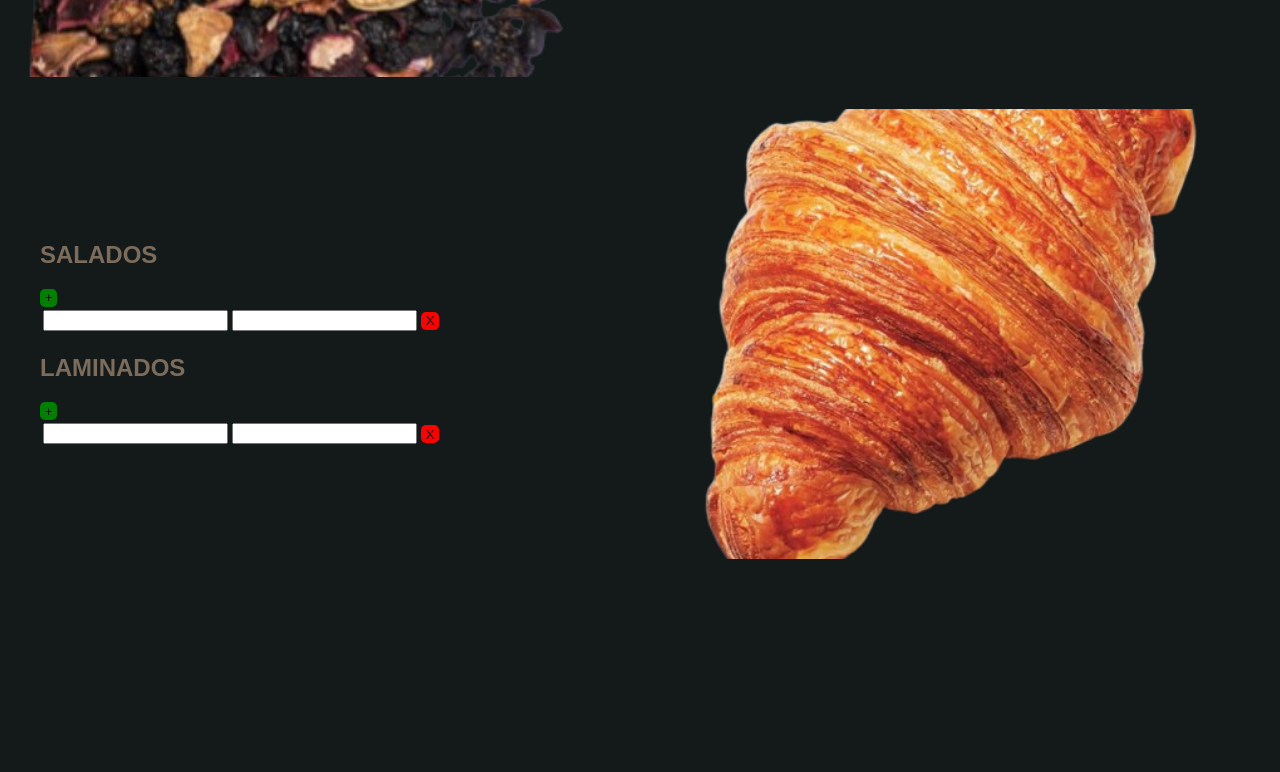
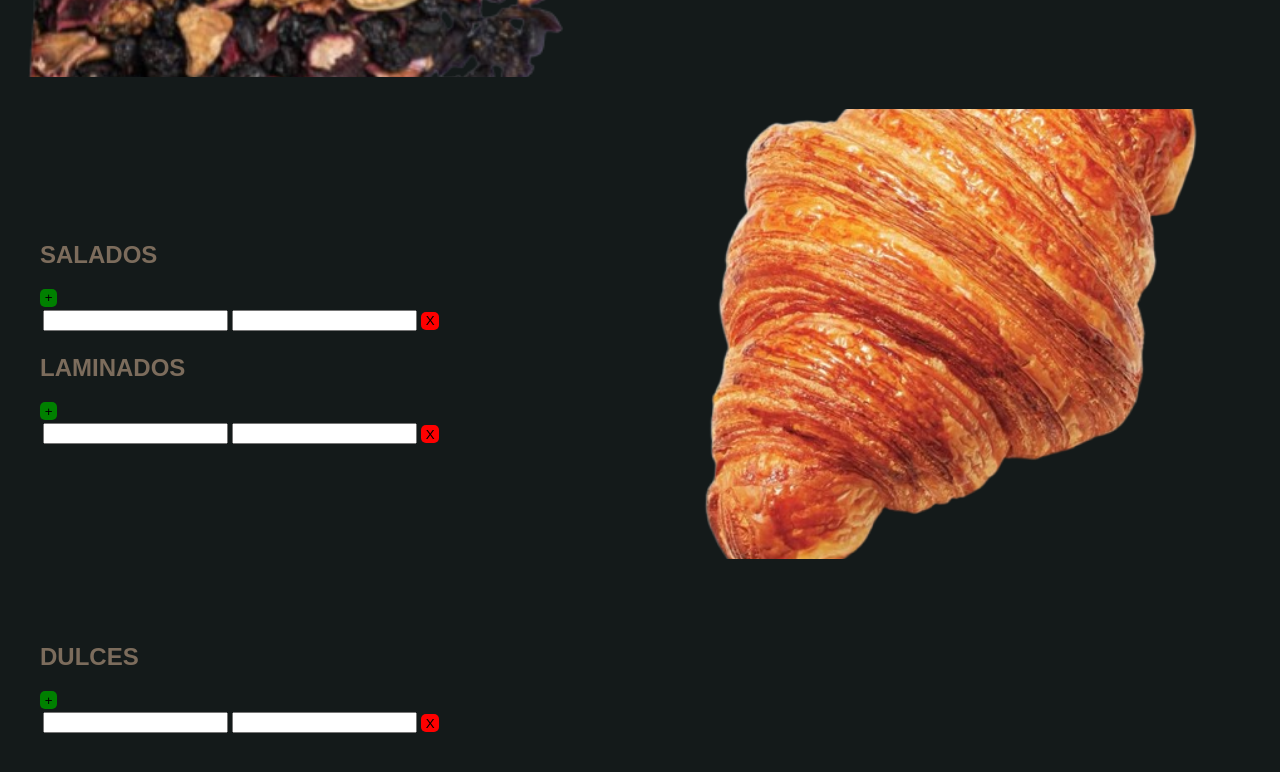
Before and after one commit to Franriv88/Maldito-Menu, a plain HTML site: page admin.html in a window 1280 px wide. Shown: the part 949-1721 px from the top of the page. Before the commit the page ends 1540 px from the top, so only its background shows below. Drawn offline with Linux system fonts and the light colour scheme; no server answers.

Commit message:
Sección DULCES

```diff
--- a/Js/menu-viewers.js
+++ b/Js/menu-viewers.js
@@ -15,7 +15,8 @@ document.addEventListener('DOMContentLoaded', () => {
         "BEBIDAS":            { layout: 'reversed', imagen: './img/img/tea.png' },
         "EXTRAS":             { layout: 'reversed'},
         "SALADOS":            { layout: 'normal', imagen: './img/img/croissant.png'},
-        "LAMINADOS":          { layout: 'normal'}
+        "LAMINADOS":          { layout: 'normal'},
+        "DULCES":             { layout: 'normal', imagen: './img/img/cookie.png'}
     };
 
     db.collection('productos').orderBy('orden', 'asc').orderBy('ordenProducto', 'asc').onSnapshot(snapshot => {
--- a/admin.html
+++ b/admin.html
@@ -105,6 +105,18 @@
                 <img src="./img/img/croissant.png" alt="">
             </div>
         </div>
+        <div class="block__item item--product4">
+                <h2>DULCES</h2>
+                <button class="add-btn" type="button" onclick="agregarFila(this)">+</button>
+                <table>
+                    <tbody>
+                    <tr>
+                        <td class="col-product"><input type="text" name="product_dulces[]"/></td>
+                        <td class="col-price"><input type="number" name="price_dulces[]"/></td>
+                        <td><button class="delete-btn" onclick="eliminarFila(this)">X</button></td>
+                    </tr>
+                    </tbody>
+                </table>
     </div>
 
     <!-- Carga las librerías de Firebase SDK compat PRIMERO para el admin -->
--- a/script.js
+++ b/script.js
@@ -73,7 +73,8 @@ async function guardarMenu() {
         "BEBIDAS": 3,
         "EXTRAS": 4,
         "SALADOS": 5,
-        "LAMINADOS": 6
+        "LAMINADOS": 6,
+        "DULCES": 7
     };
 
     const productosParaGuardar = [];
```
